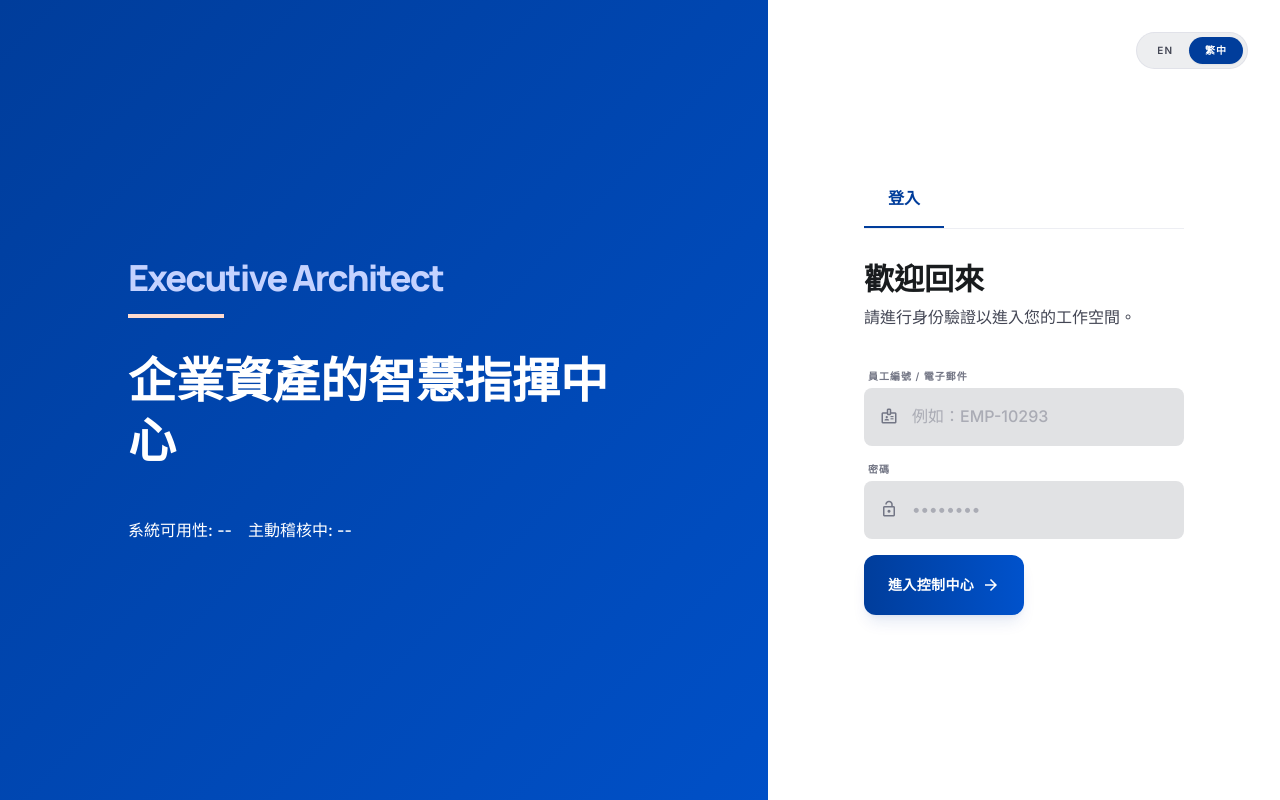
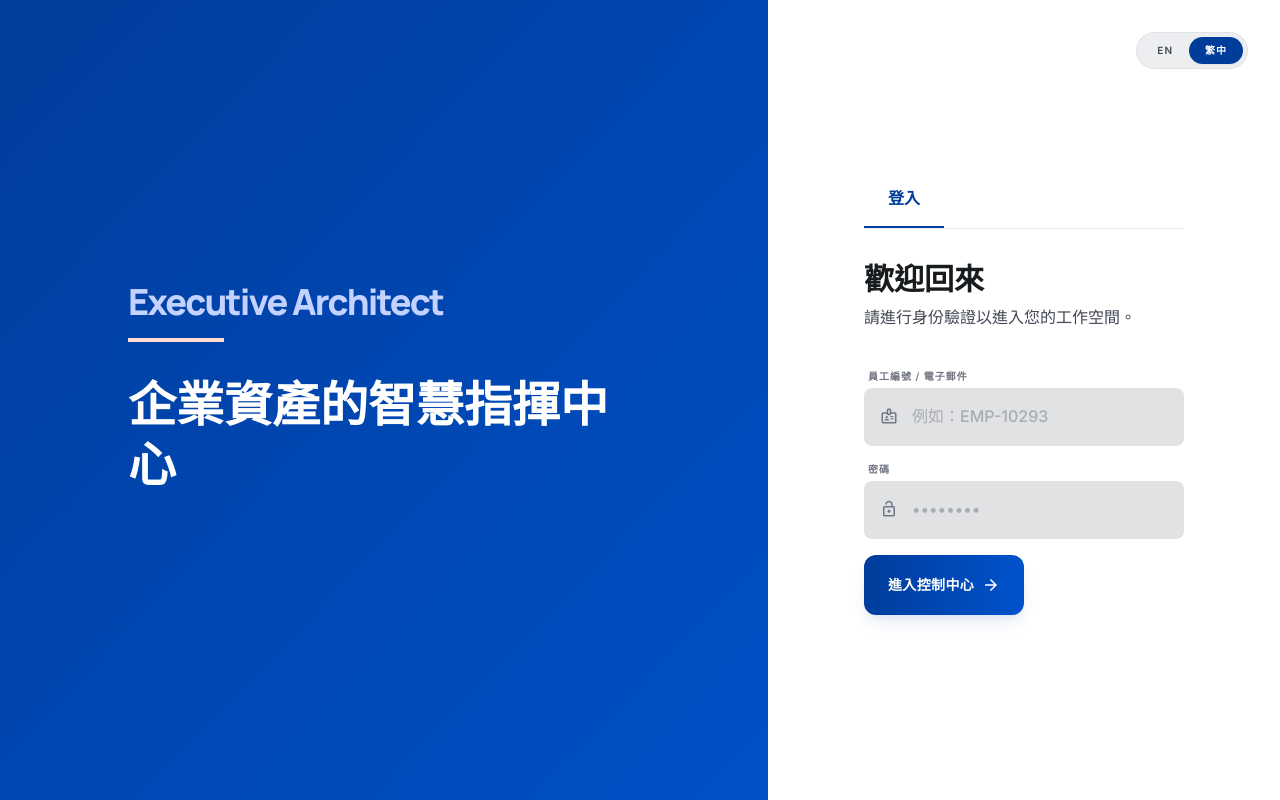
Before and after one commit to yenchiawei114/cloud-native-asset-management-system, a React (Vite) app in the folder apps/frontend/: page /login in a window 1280 px wide. Built offline with nearby package versions, Linux system fonts and the light colour scheme.

Commit message:
refactor(frontend): 刪除登入頁無用 label

```diff
--- a/apps/frontend/src/modules/auth/components/AuthLayout.tsx
+++ b/apps/frontend/src/modules/auth/components/AuthLayout.tsx
@@ -31,10 +31,6 @@ export const AuthLayout: React.FC<AuthLayoutProps> = ({ children }) => {
           <h1 className="font-headline text-5xl font-extrabold text-on-primary leading-tight mb-6">
             {t('auth.layout.headline')}
           </h1>
-          <div className="mt-12 flex gap-4 text-on-primary font-medium">
-            <div>{t('auth.layout.availabilityLabel')}: --</div>
-            <div>{t('auth.layout.auditLabel')}: --</div>
-          </div>
         </div>
       </section>
 
```
